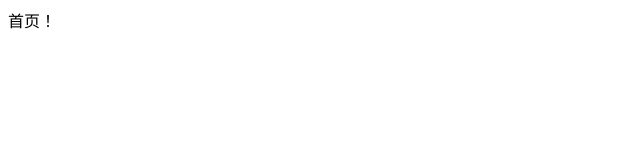
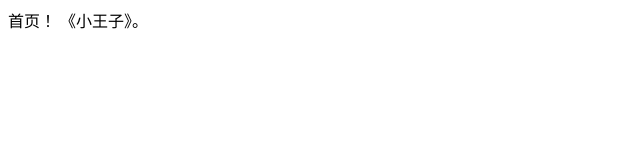
Before and after one commit to lexpolo/Firstdemo, a plain HTML site: page index.html in a window 1280 px wide. Shown: the full height of the page, 0-640 px from the left. Drawn offline with Linux system fonts and the light colour scheme.

Commit message:
https://github.com/lexpolo/Firstdemo.git

```diff
--- a/index.html
+++ b/index.html
@@ -8,5 +8,6 @@
 </head>
 <body>
   首页！
+  《小王子》。
 </body>
 </html>
```
